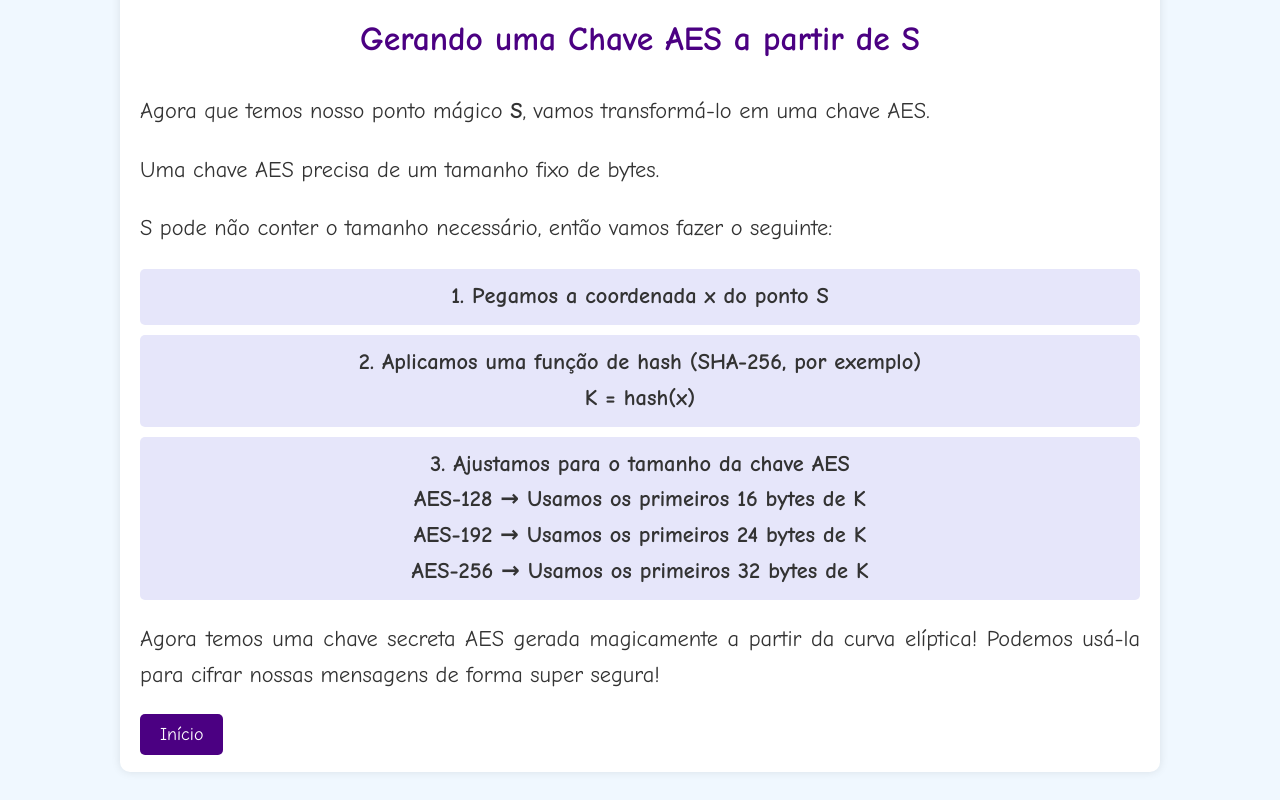
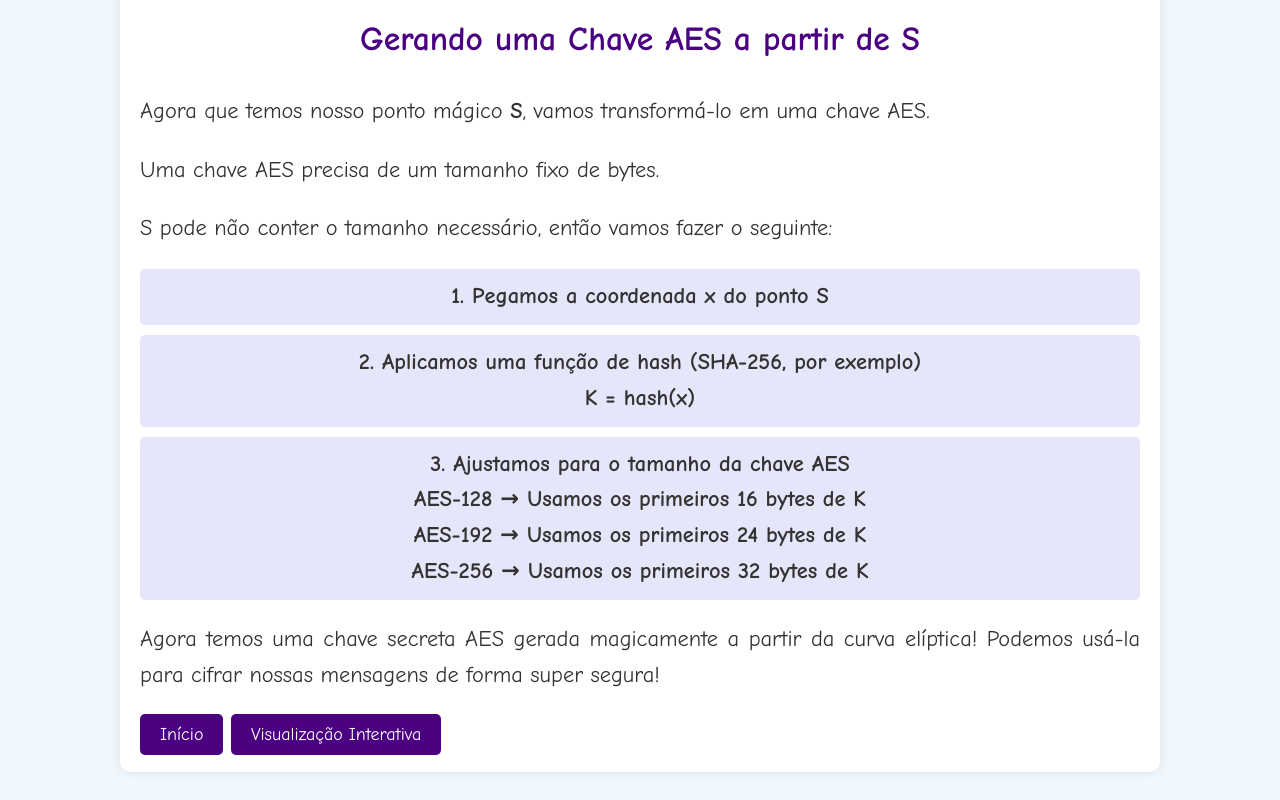
Before and after one commit to VitorST1/ECC-presentation, a plain HTML site: page formulas.html in a window 1280 px wide. Shown: the part 1623-2423 px from the top of the page. Drawn offline with Linux system fonts and the light colour scheme.

Commit message:
add link to streamlit app

```diff
--- a/formulas.html
+++ b/formulas.html
@@ -123,6 +123,7 @@
         <p>Agora temos uma chave secreta AES gerada magicamente a partir da curva elíptica! Podemos usá-la para cifrar nossas mensagens de forma super segura!</p>
 
         <a href="index.html">Início</a>
+        <a href="https://tsi-ecc.streamlit.app" target="_blank">Visualização Interativa</a>
     </div>
 </body>
 </html>
```
Also changed, not shown: index.html (+1 -0 lines).
